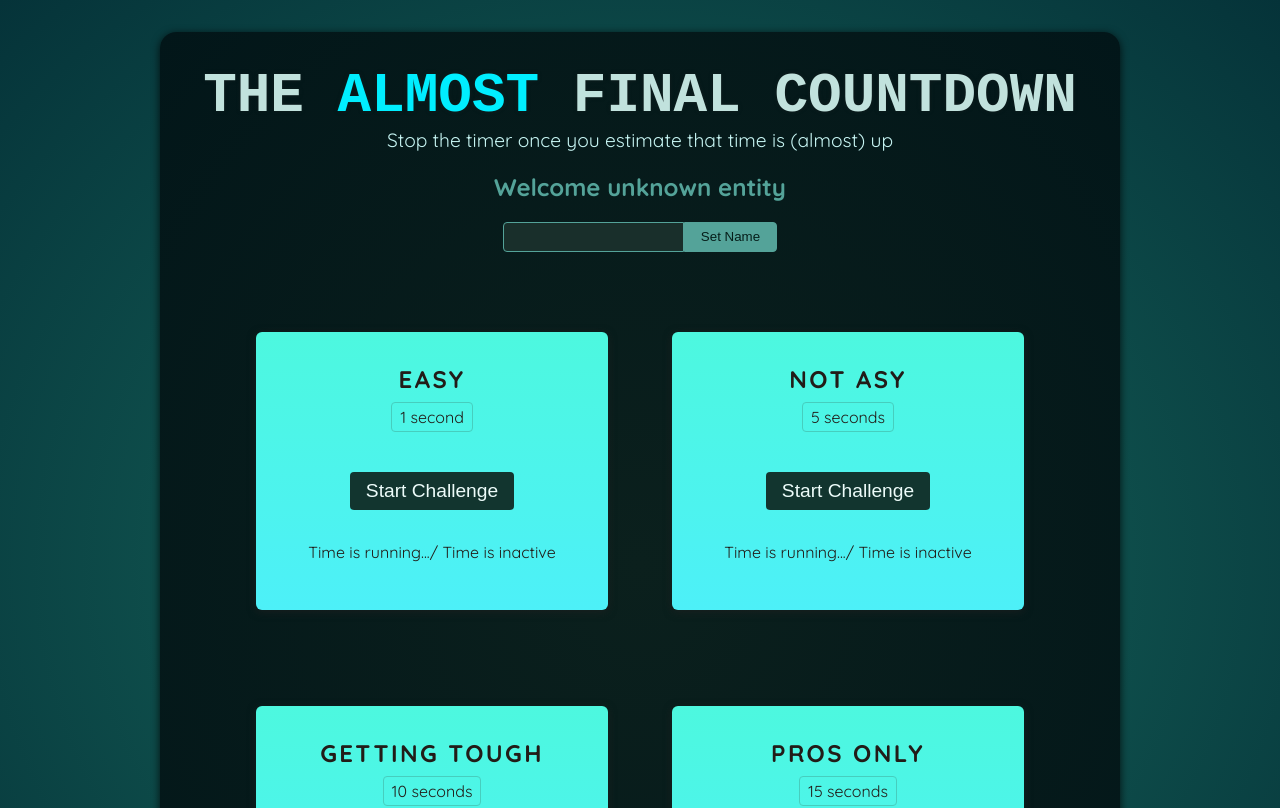
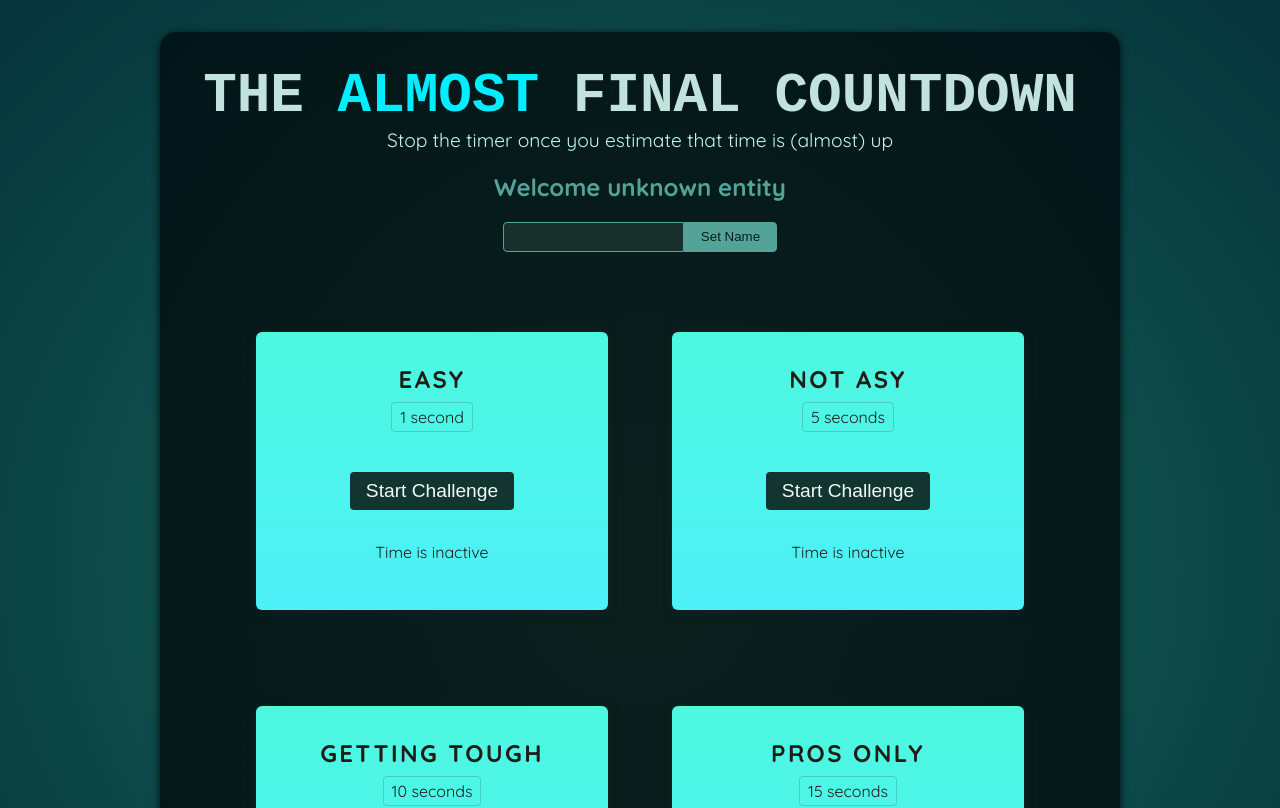
Before and after one commit to AriaNoorghorbani/React-Refs, a React (Vite) app: page / in a window 1280 px wide. Shown: the top 808 px of the page. Built offline with nearby package versions, Linux system fonts and the light colour scheme; a web font is replaced by a local one.

Commit message:
add state to timer challenge

```diff
--- a/src/components/TimerChallenge.jsx
+++ b/src/components/TimerChallenge.jsx
@@ -1,14 +1,30 @@
+import { useState } from "react";
+
 export default function TimerChallenge({ title, targetTime }) {
+  const [isLost, setIsLost] = useState(false);
+  const [isStarted, setIsStarted] = useState(false);
+
+  function handleStart() {
+    setTimeout(() => {
+      setIsLost(true);
+    }, targetTime * 1000);
+    setIsStarted(true);
+  }
   return (
     <section className="challenge">
       <h2>{title}</h2>
+      {isLost && "You are lost"}
       <p className="challenge-time">
         {targetTime} second{targetTime > 1 ? "s" : ""}
       </p>
       <p>
-        <button>Start Challenge</button>
+        <button onClick={handleStart}>
+          {isStarted ? "Stop" : "Start"} Challenge
+        </button>
       </p>
-      <p className="">Time is running.../ Time is inactive</p>
+      <p className={isStarted ? "active" : undefined}>
+        {isStarted ? "Time is running..." : "Time is inactive"}
+      </p>
     </section>
   );
 }
```
